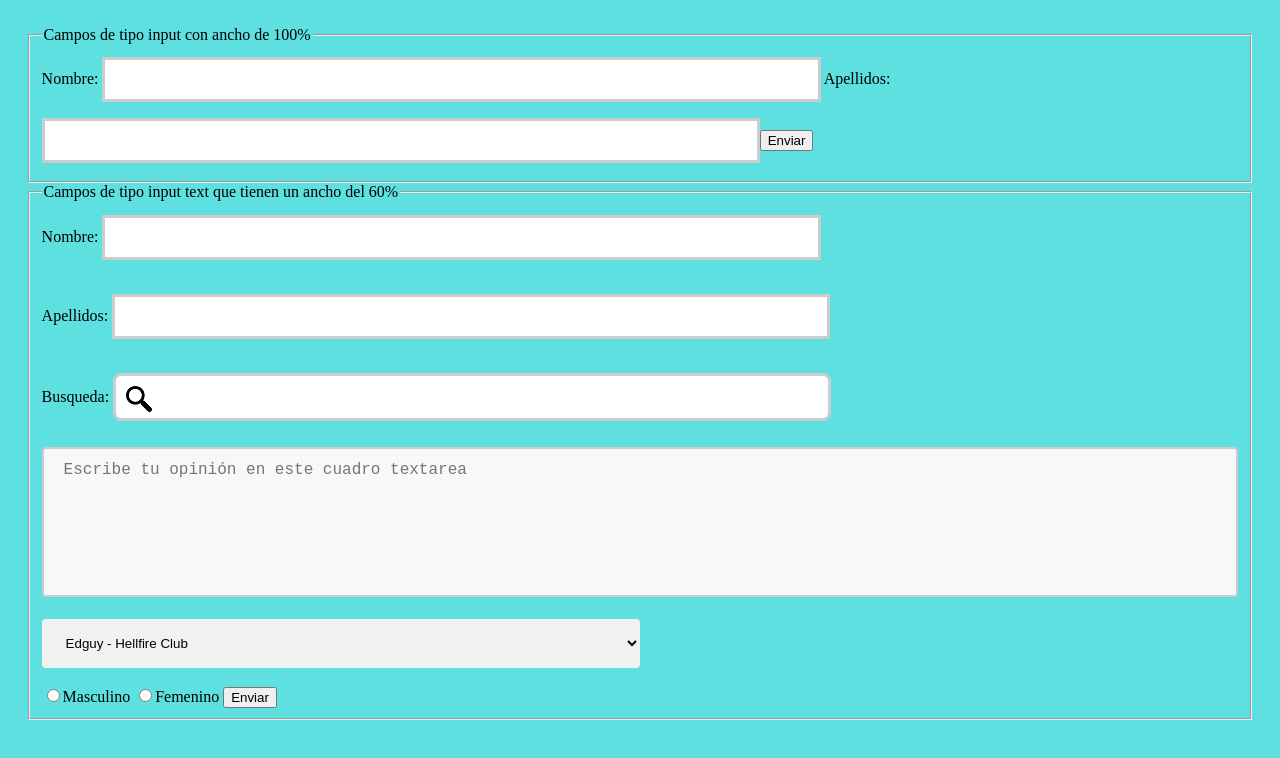
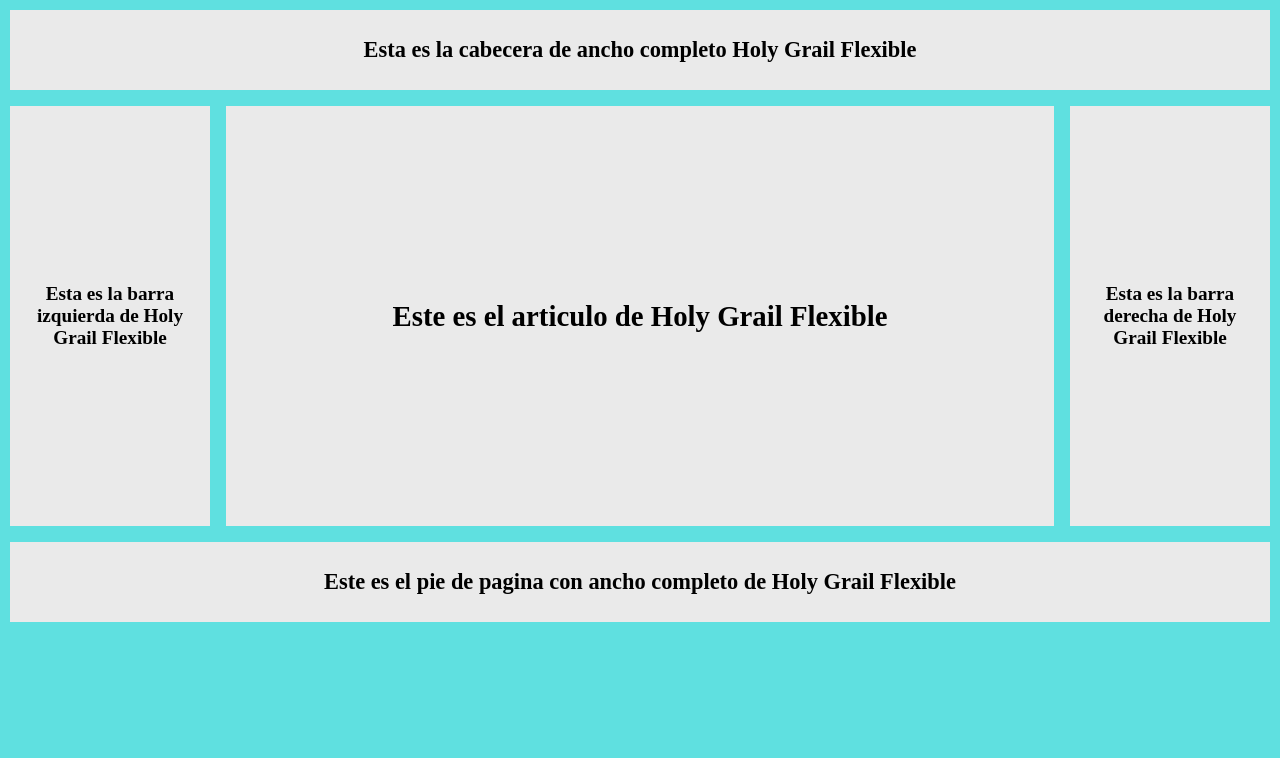
Before and after one commit to FranciscoJOtero/UT6casa, a React (Create React App) app: page / in a window 1280 px wide. Shown: the top 758 px of the page. Built offline with nearby package versions, Linux system fonts and the light colour scheme.

Commit message:
Version 1.0 rama Grid_Y_FlexBox ejemplo 1 de Holy Grail Flexible

```diff
--- a/src/App.js
+++ b/src/App.js
@@ -1,19 +1,22 @@
 import React from 'react';
-/*
-import SelectoresAtributos from './SelectoresAtributo'
-import BoxSizing from './BoxSizing'*/
-import Formularios from './Formularios'
+/*import SelectoresAtributos from './SelectoresAtributo'
+import BoxSizing from './BoxSizing'
+import Formularios from './Formularios'*/
+import EjemplosGrid from './EjemplosGrid'
 
 
 function App() {
   return (
 
     <div className="App">
+
       {/* <SelectoresAtributos/>
 
-      <BoxSizing/> */}
+      <BoxSizing/>
 
-      <Formularios/>
+      <Formularios/>  */}
+
+      <EjemplosGrid/>
     </div>
   );
 }
--- /dev/null
+++ b/src/EjemplosGrid.js
@@ -0,0 +1,38 @@
+import React, { Component } from "react";
+
+class EjemplosGrid extends Component {
+
+    render() {
+
+        return(
+
+            <div className="gridContenedor">
+                <header className="cabecera">
+                    Esta es la cabecera de ancho completo Holy Grail Flexible
+                </header>
+
+                <aside className="barraIzquierda">
+                    Esta es la barra izquierda de Holy Grail Flexible
+                </aside>
+
+                <article className="articulo">
+                    Este es el articulo de Holy Grail Flexible
+                </article>
+
+                <aside className="barraDerecha">
+                    Esta es la barra derecha de Holy Grail Flexible
+                </aside>
+
+                <footer className="pie">
+                    Este es el pie de pagina con ancho completo de Holy Grail Flexible
+                </footer>
+            </div>
+
+        )
+
+    }
+
+
+}
+
+export default EjemplosGrid
--- a/src/Formularios.js
+++ b/src/Formularios.js
@@ -72,7 +72,7 @@ class Formularios extends Component {
         return(
 
             <div>
-                 <Ejemplo1/>
+                <Ejemplo1/>
                 <Ejemplo2/>
             </div>
 
--- a/src/css/style.css
+++ b/src/css/style.css
@@ -1,161 +1,45 @@
 body {
   background-color: #5fe0e0;
-  margin: 2%;
+  margin: 10px;
 }
 
-/*a[target] {
-
-    background-color: rgb(248, 175, 175);
-    font-size: 1.4rem;
-    padding: 15px;
-    display: block;
-    width: 40%;
-    margin-top: 10px;
-    text-decoration: none;
-
+.gridContenedor {
+  display: grid;
+  grid-template-columns: 200px auto 200px;
+  grid-gap: 1rem;
+  width: 100%;
+  min-height: 500px;
+}
+.gridContenedor > * {
+  display: flex;
+  align-items: center;
+  justify-content: center;
+  box-sizing: border-box;
+}
+.gridContenedor .cabecera, .gridContenedor .pie {
+  height: 80px;
+  font-size: 1.4rem;
+  font-weight: bold;
+}
+.gridContenedor .barraIzquierda, .gridContenedor .barraDerecha {
+  min-height: 420px;
+  padding: 10px;
+  text-align: center;
+  font-size: 1.2rem;
+  font-weight: bold;
+}
+.gridContenedor .articulo {
+  font-size: 1.8rem;
+  font-weight: bold;
+  min-height: 420px;
 }
 
-a[target="_blank"] {
-
-    background-color: rgb(252, 190, 76);
-
+header, aside, article, footer {
+  background: #eaeaea;
 }
 
-.contGrid {
-
-    display: grid;
-    grid-template-columns: 60% 50%;
-    margin-top: 30px;
-    border: 1px solid black;
-    align-items: center;
-
-    *[alt~="k2"] {
-
-        margin-top: 10px;
-        border: 2px solid black;
-        border-radius: 4%;
-        width: 45%;
-
-    }
-
-    [class|=claseimagen] {
-
-        margin-top: 10px;
-        border: 2px solid black;
-        border-radius: 4%;
-        width: 45%;
-    }
-}
-.contenedorGrid {
-
-    display: grid;
-    grid-template-columns: 60% 50%;
-    margin-top: 30px;
-    border: 1px solid black;
-    align-items: center;
-
-    [class$="to1"] {
-
-        margin-top: 10px;
-        border: 2px solid black;
-        border-radius: 4%;
-        width: 45%;
-
-    }
-
-    [class*="prueba"] {
-
-        margin-top: 10px;
-        border: 2px solid black;
-        border-radius: 4%;
-        width: 45%;
-
-    }
-
-}
-
-.containGrid {
-
-    display: grid;
-    grid-template-columns: 50% 50%;
-    border: 2px solid black;
-    width: 100%;
-    height: 250px;
-    align-items: center;
-    justify-items: center;
-
-    .sinBoxSizing {
-
-        width: 300px;
-        height: 100px;
-        padding: 50px;
-        border: 1px solid red;
-    }
-
-    .conBoxSizing {
-
-        width: 380px;
-        height: 200px;
-        padding: 50px;
-        border: 1px solid red;
-        box-sizing: border-box;
-    }
-}
-
-input {
-
-    width: 100%;
-    margin-top: 10px;
-
-}*/
-input[type=text] {
-  width: 60%;
-  padding: 12px 20px;
-  margin: 8px 0;
-  box-sizing: border-box;
-  border: 3px solid #ccc;
-  -webkit-transition: 5s;
-  -webkit-transition: width 2s ease-in-out;
-  transition: width 2s ease-in-out;
-}
-
-input[type=text]:focus {
-  border: 3px solid #555;
-  width: 90%;
-}
-
-.busqueda {
-  box-sizing: border-box;
-  border: 2px solid #ccc;
-  border-radius: 8px;
-  font-size: 16px;
-  background-color: white;
-  background-image: url("../img/lupa.jpg");
-  background-position: 10px 10px;
-  background-repeat: no-repeat;
-  padding: 12px 20px 12px 40px;
-  -webkit-transition: width 2s ease-in-out;
-  transition: width 2s ease-in-out;
-}
-
-textarea {
-  width: 100%;
-  height: 150px;
-  padding: 12px 20px;
-  box-sizing: border-box;
-  border: 2px solid #ccc;
-  border-radius: 4px;
-  background-color: #f8f8f8;
-  font-size: 16px;
-  resize: none;
-}
-
-select {
-  width: 50%;
-  padding: 16px 20px;
-  border: none;
-  border-radius: 4px;
-  background-color: #f1f1f1;
+header, footer {
+  grid-column: 1/4;
 }
 
 /*# sourceMappingURL=style.css.map */
--- a/src/scss/style.scss
+++ b/src/scss/style.scss
@@ -1,166 +1,212 @@
 body {
 
     background-color: rgb(95, 224, 224);
-    margin:2%;
+    margin:10px;
 
 }
 
-/*a[target] {
+// a[target] {
 
-    background-color: rgb(248, 175, 175);
-    font-size: 1.4rem;
-    padding: 15px;
-    display: block;
-    width: 40%;
-    margin-top: 10px;
-    text-decoration: none;
+//     background-color: rgb(248, 175, 175);
+//     font-size: 1.4rem;
+//     padding: 15px;
+//     display: block;
+//     width: 40%;
+//     margin-top: 10px;
+//     text-decoration: none;
 
+// }
+
+// a[target="_blank"] {
+
+//     background-color: rgb(252, 190, 76);
+
+// }
+
+// .contGrid {
+
+//     display: grid;
+//     grid-template-columns: 60% 50%;
+//     margin-top: 30px;
+//     border: 1px solid black;
+//     align-items: center;
+
+//     *[alt~="k2"] {
+
+//         margin-top: 10px;
+//         border: 2px solid black;
+//         border-radius: 4%;
+//         width: 45%;
+
+//     }
+
+//     [class|=claseimagen] {
+
+//         margin-top: 10px;
+//         border: 2px solid black;
+//         border-radius: 4%;
+//         width: 45%;
+//     }
+// }
+// .contenedorGrid {
+
+//     display: grid;
+//     grid-template-columns: 60% 50%;
+//     margin-top: 30px;
+//     border: 1px solid black;
+//     align-items: center;
+
+//     [class$="to1"] {
+
+//         margin-top: 10px;
+//         border: 2px solid black;
+//         border-radius: 4%;
+//         width: 45%;
+
+//     }
+
+//     [class*="prueba"] {
+
+//         margin-top: 10px;
+//         border: 2px solid black;
+//         border-radius: 4%;
+//         width: 45%;
+
+//     }
+
+// }
+
+// .containGrid {
+
+//     display: grid;
+//     grid-template-columns: 50% 50%;
+//     border: 2px solid black;
+//     width: 100%;
+//     height: 250px;
+//     align-items: center;
+//     justify-items: center;
+
+//     .sinBoxSizing {
+
+//         width: 300px;
+//         height: 100px;
+//         padding: 50px;
+//         border: 1px solid red;
+//     }
+
+//     .conBoxSizing {
+
+//         width: 380px;
+//         height: 200px;
+//         padding: 50px;
+//         border: 1px solid red;
+//         box-sizing: border-box;
+//     }
+// }
+
+// input {
+
+//     width: 100%;
+//     margin-top: 10px;
+
+// }
+
+// input[type=text] {
+
+//     width: 60%;
+//     padding: 12px 20px;
+//     margin: 8px 0;
+//     box-sizing: border-box;
+//     border: 3px solid #ccc;
+//     -webkit-transition: 5s;
+//     -webkit-transition: width 2s ease-in-out;
+//     transition: width 2s ease-in-out; //Especifica una transición con inicio y final lento. Ver apartado dedicado a transition.
+
+// }
+
+// input[type=text]:focus {
+
+//     border: 3px solid #555;
+//     width: 90%;
+// }
+
+// .busqueda {
+//     box-sizing: border-box;
+//     border: 2px solid #ccc;
+//     border-radius: 8px;
+//     font-size: 16px;
+//     background-color: white;
+//     background-image: url("../img/lupa.jpg");
+//     background-position: 10px 10px;
+//     background-repeat: no-repeat;
+//     padding: 12px 20px 12px 40px;
+//     -webkit-transition: width 2s ease-in-out;
+//     transition: width 2s ease-in-out;
+// }
+
+// textarea {
+//     width: 100%;
+//     height: 150px;
+//     padding: 12px 20px;
+//     box-sizing: border-box;
+//     border: 2px solid #ccc;
+//     border-radius: 4px;
+//     background-color: #f8f8f8;
+//     font-size: 16px;
+//     resize: none;
+
+// }
+
+// select {
+//     width: 50%;
+//     padding: 16px 20px;
+//     border: none;
+//     border-radius: 4px;
+//     background-color: #f1f1f1;
+// }
+
+.gridContenedor {
+
+    display: grid;
+    grid-template-columns: 200px auto 200px;
+    grid-gap: 1rem;
+    width: 100%;
+    min-height: 500px;
+    >* {
+
+        display: flex;
+        align-items: center;
+        justify-content: center;
+        box-sizing: border-box;
+
+    }
+    .cabecera, .pie {
+
+        height: 80px;
+        font-size: 1.4rem;
+        font-weight: bold;
+    }
+    .barraIzquierda, .barraDerecha {
+
+        min-height: 420px;
+        padding: 10px;
+        text-align: center;
+        font-size: 1.2rem;
+        font-weight: bold;
+    }
+    .articulo {
+
+        font-size: 1.8rem;
+        font-weight: bold;
+        min-height: 420px;
+    }
+}
+header, aside, article, footer {
+
+    background: #eaeaea;
 }
 
-a[target="_blank"] {
+header, footer {
 
-    background-color: rgb(252, 190, 76);
-
+    grid-column: 1 /4;
 }
-
-.contGrid {
-
-    display: grid;
-    grid-template-columns: 60% 50%;
-    margin-top: 30px;
-    border: 1px solid black;
-    align-items: center;
-
-    *[alt~="k2"] {
-
-        margin-top: 10px;
-        border: 2px solid black;
-        border-radius: 4%;
-        width: 45%;
-
-    }
-
-    [class|=claseimagen] {
-
-        margin-top: 10px;
-        border: 2px solid black;
-        border-radius: 4%;
-        width: 45%;
-    }
-}
-.contenedorGrid {
-
-    display: grid;
-    grid-template-columns: 60% 50%;
-    margin-top: 30px;
-    border: 1px solid black;
-    align-items: center;
-
-    [class$="to1"] {
-
-        margin-top: 10px;
-        border: 2px solid black;
-        border-radius: 4%;
-        width: 45%;
-
-    }
-
-    [class*="prueba"] {
-
-        margin-top: 10px;
-        border: 2px solid black;
-        border-radius: 4%;
-        width: 45%;
-
-    }
-
-}
-
-.containGrid {
-
-    display: grid;
-    grid-template-columns: 50% 50%;
-    border: 2px solid black;
-    width: 100%;
-    height: 250px;
-    align-items: center;
-    justify-items: center;
-
-    .sinBoxSizing {
-
-        width: 300px;
-        height: 100px;
-        padding: 50px;
-        border: 1px solid red;
-    }
-
-    .conBoxSizing {
-
-        width: 380px;
-        height: 200px;
-        padding: 50px;
-        border: 1px solid red;
-        box-sizing: border-box;
-    }
-}
-
-input {
-
-    width: 100%;
-    margin-top: 10px;
-
-}*/
-
-input[type=text] {
-
-    width: 60%;
-    padding: 12px 20px;
-    margin: 8px 0;
-    box-sizing: border-box;
-    border: 3px solid #ccc;
-    -webkit-transition: 5s;
-    -webkit-transition: width 2s ease-in-out;
-    transition: width 2s ease-in-out; //Especifica una transición con inicio y final lento. Ver apartado dedicado a transition.
-
-}
-
-input[type=text]:focus {
-
-    border: 3px solid #555;
-    width: 90%;
-}
-
-.busqueda {
-    box-sizing: border-box;
-    border: 2px solid #ccc;
-    border-radius: 8px;
-    font-size: 16px;
-    background-color: white;
-    background-image: url("../img/lupa.jpg");
-    background-position: 10px 10px;
-    background-repeat: no-repeat;
-    padding: 12px 20px 12px 40px;
-    -webkit-transition: width 2s ease-in-out;
-    transition: width 2s ease-in-out;
-}
-
-textarea {
-    width: 100%;
-    height: 150px;
-    padding: 12px 20px;
-    box-sizing: border-box;
-    border: 2px solid #ccc;
-    border-radius: 4px;
-    background-color: #f8f8f8;
-    font-size: 16px;
-    resize: none;
-
-}
-
-select {
-    width: 50%;
-    padding: 16px 20px;
-    border: none;
-    border-radius: 4px;
-    background-color: #f1f1f1;
-}
```
Also changed, not shown: 1 other file (tests, documents, lock files or other folders).
